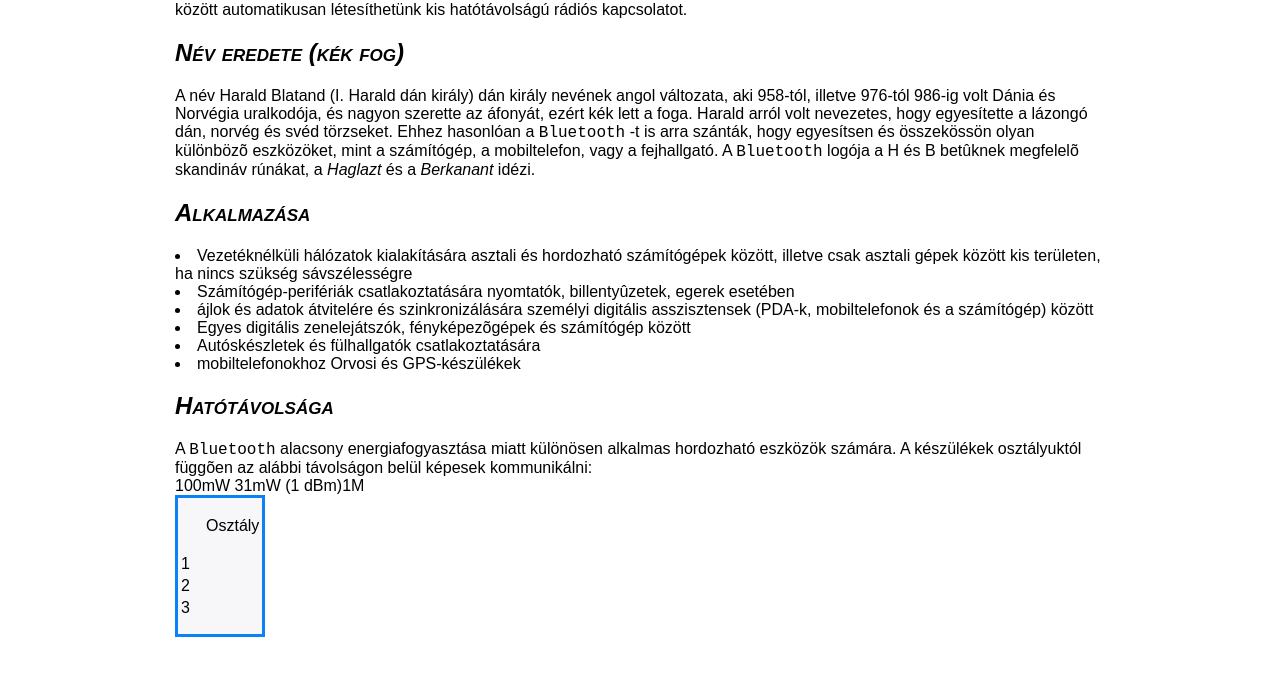
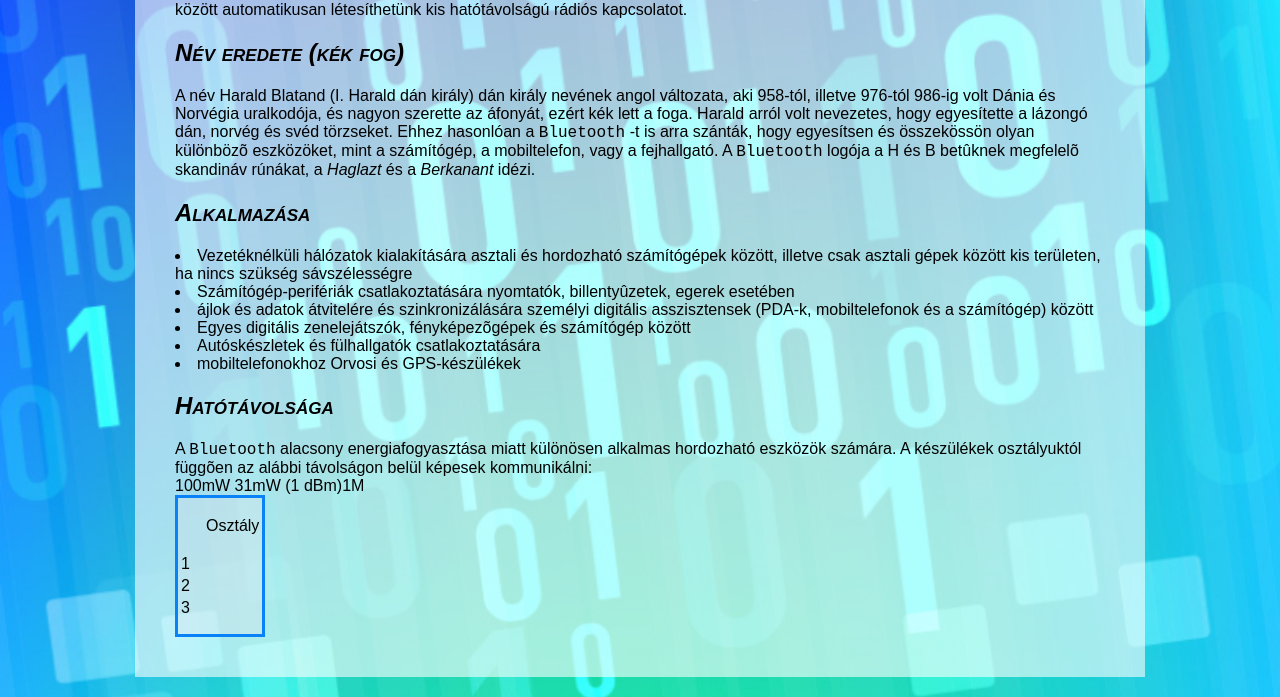
Before and after one commit to P-Tamas/Blueooth, a plain HTML site: page index.html in a window 1280 px wide. Shown: the part 196-893 px from the top of the page. Drawn offline with Linux system fonts and the light colour scheme.

Commit message:
12.feladat

```diff
--- a/styles.css
+++ b/styles.css
@@ -2,6 +2,7 @@ body {
   font-family: sans-serif;
   background-attachment: fixed;
   background-size: cover;
+  background-image: url("hatter.jpg");
 }
 
 #content {
```
